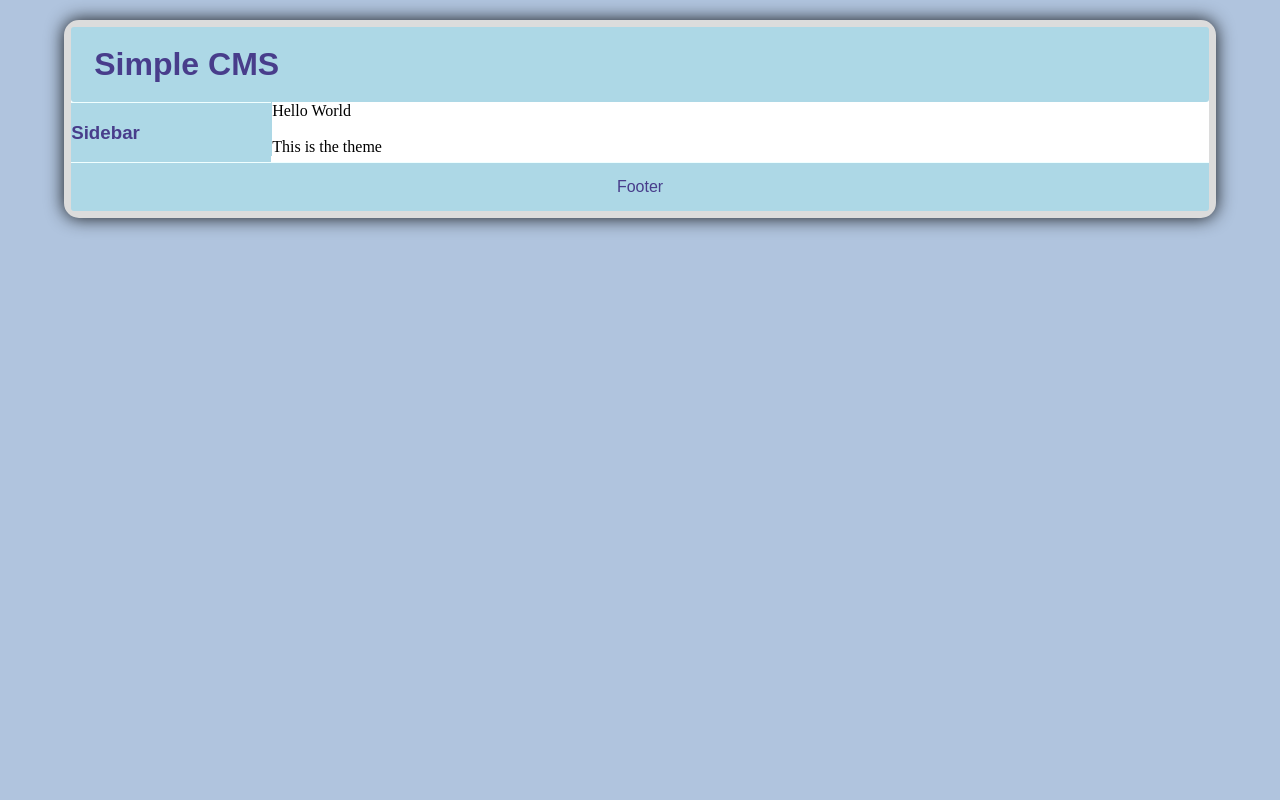
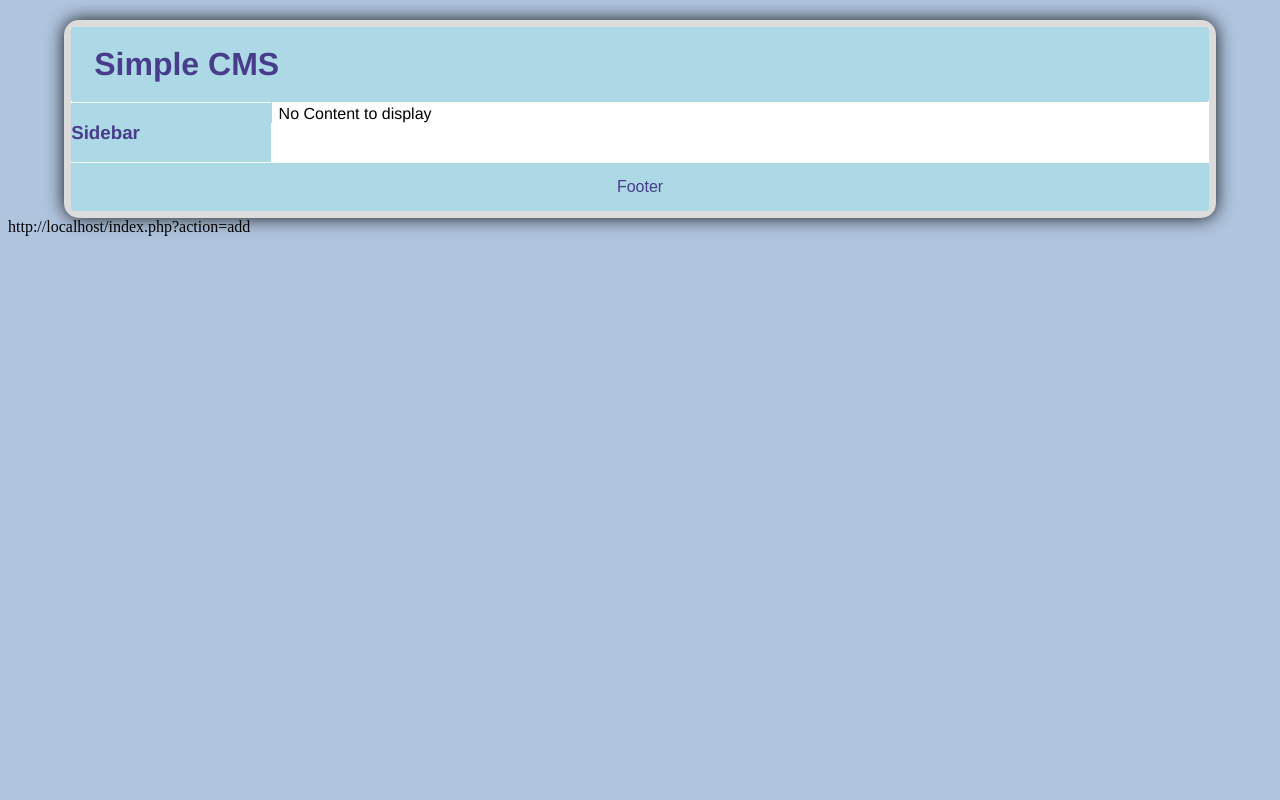
Before and after one commit to jpandithas/projectcms, a PHP site: page / in a window 1280 px wide. Run offline with PHP 8.4, Linux system fonts and the light colour scheme.

Commit message:
Important Updates
-Changed Bootloader To consider Classes
-Separated folders in the Includes Class
-Added Functionality for the URL Redirecton (*alpha)
-Fixed Theme sidebar issues
- Added Call-ins for modules

```diff
--- a/includes/bootstrap.php
+++ b/includes/bootstrap.php
@@ -11,20 +11,27 @@ global $content;
 function boot ()
 {
     global $content;
-    $includes = glob ("includes/*");
-    foreach ($includes as $file )
-    {
-       if (is_readable($file) && !is_uploaded_file($file) && $file !="includes/theme_engine.php")
-       {
-           include_once($file);
-
-       }
-    }
+    $content = null;
+    fileloader("includes/classes/*");
+    fileloader("includes/misc/*");
     $url = new URL();
-    include "includes/theme_engine.php";
     Router::execute_Module($url, null);
     include("themes/theme.php");
 }
 
-
+    /**
+     * Functiion to load files from given path
+     * @param $path
+     */
+    function fileloader($path)
+{
+    $includes = glob ("$path");
+    foreach ($includes as $file )
+    {
+        if (is_readable($file) && !is_uploaded_file($file))
+        {
+            include_once($file);
+        }
+    }
+}
 ?>
--- /dev/null
+++ b/includes/classes/redirect_class.php
@@ -0,0 +1,38 @@
+<?php
+/**
+ * Date: 1/2/2015
+ * Time: 12:44 μμ
+ */
+
+class Redirection
+{
+
+    public static function Redirect (URL $url)
+    {
+      $components = $url->GetUrlComponents(true);
+        if (!empty($components['action']))
+        {
+            $action = "action=" . $components['action'];
+            $linktext = $action;
+
+            if (!empty($components['type']))
+            {
+                $type = "&type=" . $components['type'];
+                $linktext.=$type;
+                if (!empty($components['id']))
+                {
+                    $id = "&id=" . $components['id'];
+                    $linktext .= $id;
+                }
+            }
+        }
+
+        $basepath = "http://".$_SERVER['HTTP_HOST'].$_SERVER['SCRIPT_NAME'];
+
+        echo $basepath."?".$linktext;
+
+    }
+
+}
+
+    ?>
--- a/includes/url_class.php
+++ b/includes/classes/url_class.php
@@ -33,8 +33,8 @@ class URL
     public function writeURL (array $URL)
     {
         if (!empty($URL['action'])) $this->action = $URL['action'] ;
-        if (!empty($URL['type'])) $this->type = $URL['type'];
-        if (!empty($URL['id'])) $this->id = $URL['id'];
+        $this->type = $URL['type'];
+        $this->id = $URL['id'];
     }
 
     public function GetUrlComponents($indexed)
--- a/index.php
+++ b/index.php
@@ -6,20 +6,16 @@
  * Time: 8:56 PM
  */
 
-$content = "Hello World <br>";
+
 require_once("includes/bootstrap.php");
 boot();
 
 
 //var_dump($url->GetUrlComponents(True));
 //echo $url->build_Path(array('action'=>"create",'type'=>"page"));
-
 //echo "<br>".$url->build_Link("mylink", "My Link Text", array('action'=>"create",'type'=>"page") );
 
-
-
-
-
-
-
+    $url= new URL();
+    $url->writeURL(array('action'=>"add",'type'=>null,'id'=>null));
+Redirection::Redirect($url);
 ?>
--- a/themes/style.css
+++ b/themes/style.css
@@ -11,7 +11,7 @@ html {
 /* header styles*/
 h1, h2,h3 p {
     margin: 4px 8px;
-    font-family: sans-serif, helvetica;
+    font-family: Thahoma, helvetica, sans-serif ;
     color: darkslateblue;
 }
 
@@ -19,14 +19,13 @@ h1, h2,h3 p {
 #wrapper-site {
     background: white;
     width: 90%;
-    border: solid 7px grey;
+    border: solid 7px gainsboro;
     margin-top: 20px;
     margin-left: auto;
     margin-right: auto;
     border-radius: 15px;
     -webkit-border-radius: 15px;
     -moz-border-radius: 15px;
-    border-color: gainsboro;
     -webkit-box-shadow: 0px 0px 18px rgba(0, 0, 0, 0.9);
     -moz-box-shadow: 0px 0px 18px rgba(0, 0, 0, 0.9);
     box-shadow: 0px 0px 18px rgba(0, 0, 0, 0.9);
@@ -48,7 +47,7 @@ h1, h2,h3 p {
 
 /* left sidebar*/
 #sidebar-left {
-    font-family: sans-serif, helvetica;
+    font-family: Thahoma, helvetica, sans-serif;
     color: darkslateblue;
     width: 200px;
     float:left;
@@ -59,8 +58,11 @@ h1, h2,h3 p {
 /* Style for the Content Area */
 
 #content-main {
+    padding-top: 0.2em;
+    padding-left: 0.4em;
     margin-left: 201px;
     background: white;
+    font-family: Thahoma, helvetica, sans-serif;
 
 }
 
--- a/themes/theme.php
+++ b/themes/theme.php
@@ -4,8 +4,6 @@
  * Time: 8:36 PM
  */
 global $content;
-
-$content .= "<br>This is the theme<br>";
 ?>
 <html>
 <head>
```
Also changed, not shown: includes/classes/pdo_class.php (renamed from includes/pdo_class.php), includes/classes/router_class.php (renamed from includes/router_class.php), includes/misc/theme_engine.php (renamed from includes/theme_engine.php).
